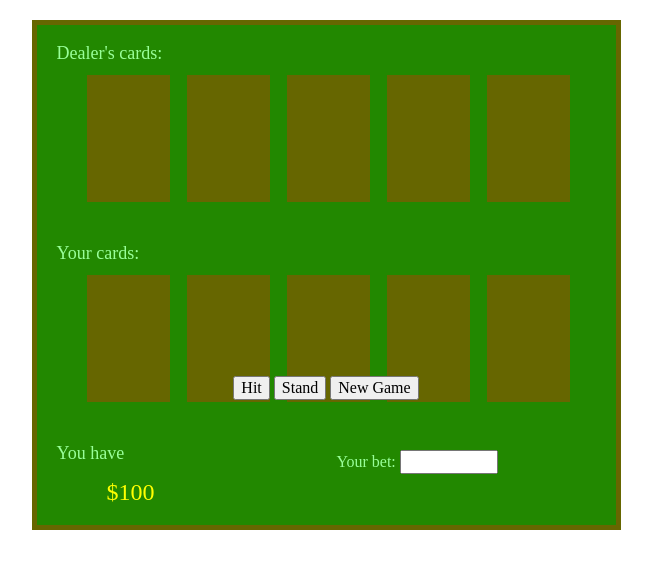
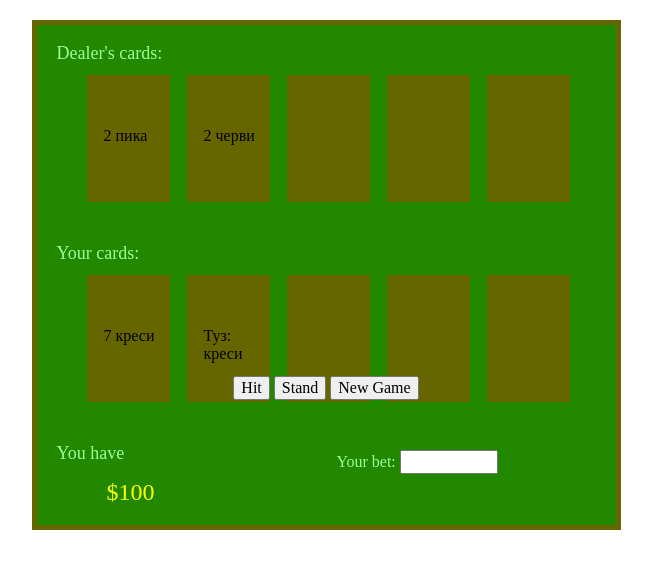
Before and after one commit to AkimowN/black-jack, a website built with webpack: page src/index.html in a window 1280 px wide. Both pictures are taken after a click on the button "New Game". Shown: the whole page, without its empty margins (314-966 px from the left). Built offline with nearby package versions, Linux system fonts and the light colour scheme.

Commit message:
black jack

```diff
--- a/src/index.js
+++ b/src/index.js
@@ -4,13 +4,13 @@ import './styles/normalize.css'
 
 
 const suits = ['буби','пика','черви','креси']
-const faces = [2,3,4,5,6,7,8,9,10,'jack','lady','king','ace']
+const faces = [2,3,4,5,6,7,8,9,10,'Валет:','Дама:','Король:','Туз:']
 const deck = []
 const cash = (face) => {
     if (typeof face === 'number' ){
         return face
     }
-    if (face === 'ace'){
+    if (face === 'Туз'){
         return 11
     }
     if (  typeof face === 'string'){
@@ -31,7 +31,40 @@ function random(array) {
     array.sort(() => Math.random() - 0.5);
   }
 random(deck)
+const card6 = document.querySelector('.card6')
+const card7 = document.querySelector('.card7')
+const card2 = document.querySelector('.card2')
+const card1 = document.querySelector('.card1')
 const newGame = document.querySelector('.newGame')
 newGame.addEventListener('click',()=>{
-
+    const p = document.createElement('p')
+    card1.appendChild(p)
+    const lastCard = deck.pop()
+    p.innerText = lastCard.face + ' ' + lastCard.suit
+    p.style.marginTop = '50px'
+    p.style.marginLeft = '15px'
 })
+newGame.addEventListener('click',()=>{
+    const p = document.createElement('p')
+    card2.appendChild(p)
+    const lastCard2 = deck.pop()
+    p.innerText = lastCard2.face + ' ' + lastCard2.suit
+    p.style.marginTop = '50px'
+    p.style.marginLeft = '15px'
+})
+newGame.addEventListener('click',()=>{
+    const p = document.createElement('p')
+    card6.appendChild(p)
+    const lastCard6 = deck.pop()
+    p.innerText = lastCard6.face + ' ' + lastCard6.suit
+    p.style.marginTop = '50px'
+    p.style.marginLeft = '15px'
+})
+newGame.addEventListener('click',()=>{
+    const p = document.createElement('p')
+    card7.appendChild(p)
+    const lastCard7 = deck.pop()
+    p.innerText = lastCard7.face + ' ' + lastCard7.suit
+    p.style.marginTop = '50px'
+    p.style.marginLeft = '15px'
+})
--- a/src/styles/index.css
+++ b/src/styles/index.css
@@ -25,6 +25,7 @@ body {
   background-color: rgb(102, 102, 0);
   width: 79px;
   height: 123px;
+  overflow: hidden;
 }
 .card2{
   position: absolute;
@@ -34,6 +35,7 @@ body {
   background-color: rgb(102, 102, 0);
   width: 79px;
   height: 123px;
+  overflow: hidden;
 }
 .card3{
   position: absolute;
@@ -43,6 +45,7 @@ body {
   background-color: rgb(102, 102, 0);
   width: 79px;
   height: 123px;
+  overflow: hidden;
 }
 .card4{
   position: absolute;
@@ -52,6 +55,7 @@ body {
   background-color: rgb(102, 102, 0);
   width: 79px;
   height: 123px;
+  overflow: hidden;
 }
 .card5{
   position: absolute;
@@ -61,6 +65,7 @@ body {
   background-color: rgb(102, 102, 0);
   width: 79px;
   height: 123px;
+  overflow: hidden;
 }
 .youCards {
   position: absolute;
@@ -77,6 +82,7 @@ body {
   background-color: rgb(102, 102, 0);
   width: 79px;
   height: 123px;
+  overflow: hidden;
 }
 .card7 {
   position: absolute;
@@ -86,6 +92,7 @@ body {
   background-color: rgb(102, 102, 0);
   width: 79px;
   height: 123px;
+  overflow: hidden;
 }
 .card8 {
   position: absolute;
@@ -95,6 +102,7 @@ body {
   background-color: rgb(102, 102, 0);
   width: 79px;
   height: 123px;
+  overflow: hidden;
 }
 .card9 {
   position: absolute;
@@ -104,6 +112,7 @@ body {
   background-color: rgb(102, 102, 0);
   width: 79px;
   height: 123px;
+  overflow: hidden;
 }
 .card10 {
   position: absolute;
@@ -113,6 +122,7 @@ body {
   background-color: rgb(102, 102, 0);
   width: 79px;
   height: 123px;
+  overflow: hidden;
 }
 .card11 {
   position: absolute;
@@ -122,6 +132,7 @@ body {
   background-color: rgb(102, 102, 0);
   width: 79px;
   height: 123px;
+  overflow: hidden;
 }
 .money {
   position: absolute;
```
